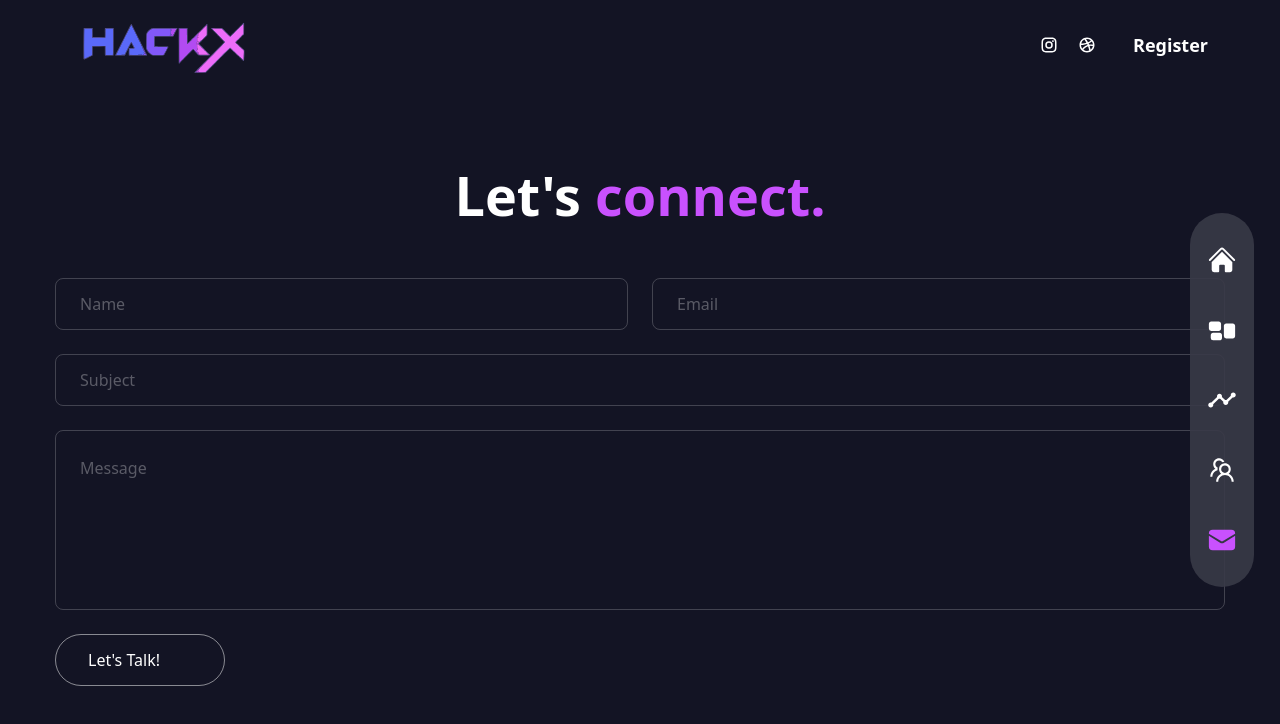
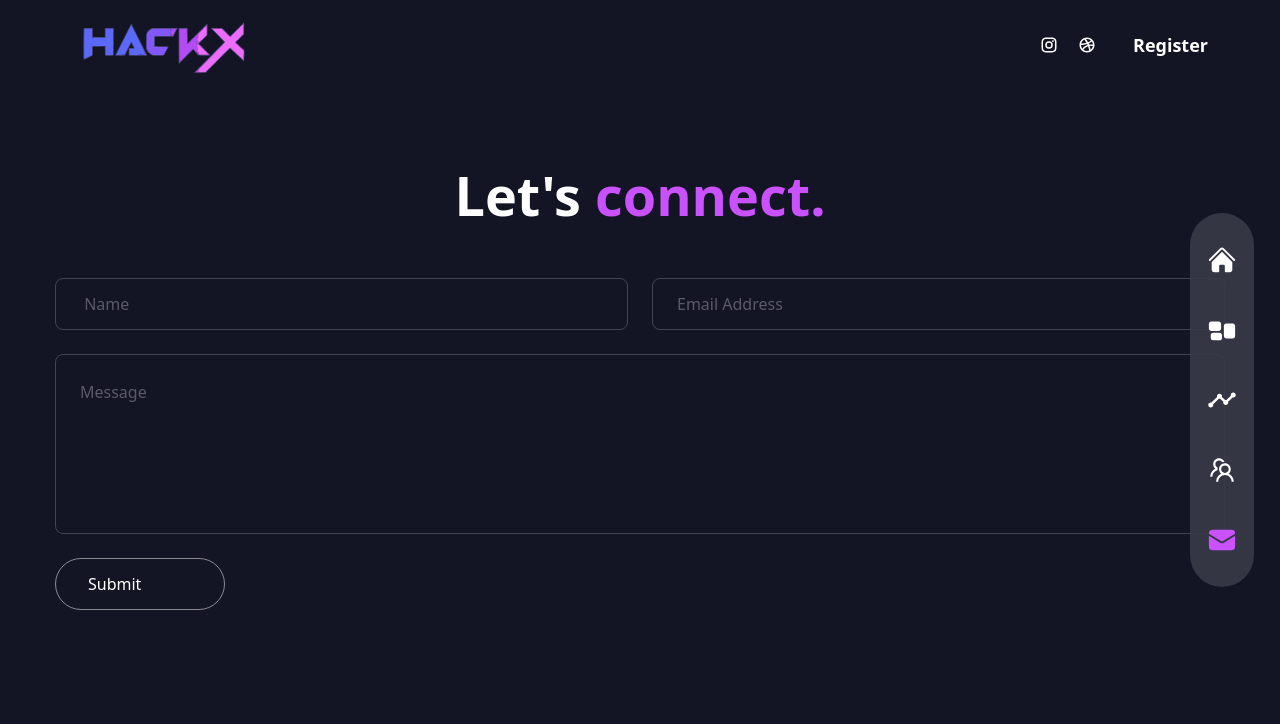
Before and after one commit to MUJHACKX/hackXwebsite, a Next.js app: page /contact in a window 1280 px wide. Shown: the top 724 px of the page. Built offline with nearby package versions, Linux system fonts and the light colour scheme.

Commit message:
Update index.js

```diff
--- a/pages/contact/index.js
+++ b/pages/contact/index.js
@@ -1,34 +1,93 @@
-import Circles from '/components/Circles';
-import {BsArrowRight} from 'react-icons/bs';
-import {motion} from 'framer-motion';
-const Contact = () => {
-  return <div className='h-full  bg-primary'>
-    {/* <iframe
-          src="https://www.google.com/maps/embed?pb=!1m18!1m12!1m3!1d3559.877283914117!2d75.56265937558182!3d26.84385517668822!2m3!1f0!2f0!3f0!3m2!1i1024!2i768!4f13.1!3m3!1m2!1s0x396c4850e05bee9b%3A0x1b8d67402d4eb863!2sManipal%20University%20Jaipur!5e0!3m2!1sen!2sin!4v1694255447850!5m2!1sen!2sin"
-          allowFullScreen=""
-          loading="lazy"
-          referrerpolicy="no-referrer-when-downgrade"
-        ></iframe> */}
-    <div className='container mx-auto pt-40 text-center xl:text-left flex-items-center justify-center'>
-    <div className='flex flex-col w-full '>
-    <h2 className='h2 text-center mb-12'>Let's <span className='text-accent'>connect.</span></h2>
-    <form className='flex-1 flex flex-col gap-6 w-full mx-auto' action="">
-      <div className='flex gap-x-6 w-full'>
-        <input type="text" placeholder='name' className='input' />
-        <input type="text" placeholder='email' className='input' />
+import React from "react";
+import { useForm, ValidationError } from "@formspree/react";
+import { BsArrowRight } from "react-icons/bs";
+import { motion } from "framer-motion";
+
+function ContactForm() {
+  const [state, handleSubmit] = useForm("mzblkeop");
+
+  if (state.succeeded) {
+    return (
+      <div className="text-green-500">
+        <p>Message sent successfully!</p>
       </div>
-      <input type="text" placeholder='subject' className='input' />
-      <textarea placeholder='message' className='textarea'></textarea>
-      <button className='btn rounded-full border border-white/50 max-w-[170px] px-8 transition-all duration-300 flex items-center justify-cente overflow-hidden hover:border-accenet group'>
-        <span className='group-hover:-translate-y-[120%] group-hover: opacity-1 transition-all duration-500'>
-         Let's Talk!
+    );
+  }
 
+  return (
+    <form
+      className="flex-1 flex flex-col gap-6 w-full mx-auto"
+      onSubmit={handleSubmit}
+    >
+      <div className="flex gap-6">
+        <div className="flex-1">
+          <label htmlFor="name" className="text-white">
+
+          </label>
+          <input
+            id="name"
+            type="text"
+            name="name"
+            className="input"
+            placeholder=" name"
+          />
+        </div>
+        <div className="flex-1"> {/* Email */}
+          <label htmlFor="email" className="text-white">
+
+          </label>
+          <input
+            id="email"
+            type="email"
+            name="email"
+            className="input"
+            placeholder="Email Address"
+          />
+          <ValidationError
+            prefix="Email"
+            field="email"
+            errors={state.errors}
+          />
+        </div>
+      </div>
+
+      <textarea
+        id="message"
+        name="message"
+        className="textarea"
+        placeholder="Message"
+      />
+      <ValidationError
+        prefix="Message"
+        field="message"
+        errors={state.errors}
+      />
+      <button
+        type="submit"
+        className="btn rounded-full border border-white/50 max-w-[170px] px-8 transition-all duration-300 flex items-center justify-cente overflow-hidden hover:border-accenet group"
+        disabled={state.submitting}
+      >
+        <span className="group-hover:-translate-y-[120%] group-hover:opacity-1 transition-all duration-500">
+          {state.submitting ? "Submitting..." : "Submit"}
         </span>
       </button>
     </form>
+  );
+}
+
+const Contact = () => {
+  return (
+    <div className="h-full bg-primary">
+      <div className="container mx-auto pt-40 text-center xl:text-left flex-items-center justify-center">
+        <div className="flex flex-col w-full ">
+          <h2 className="h2 text-center mb-12">
+            Let's <span className="text-accent">connect.</span>
+          </h2>
+          <ContactForm />
+        </div>
+      </div>
     </div>
-    </div>
-   </div>
+  );
 };
 
 export default Contact;
```
